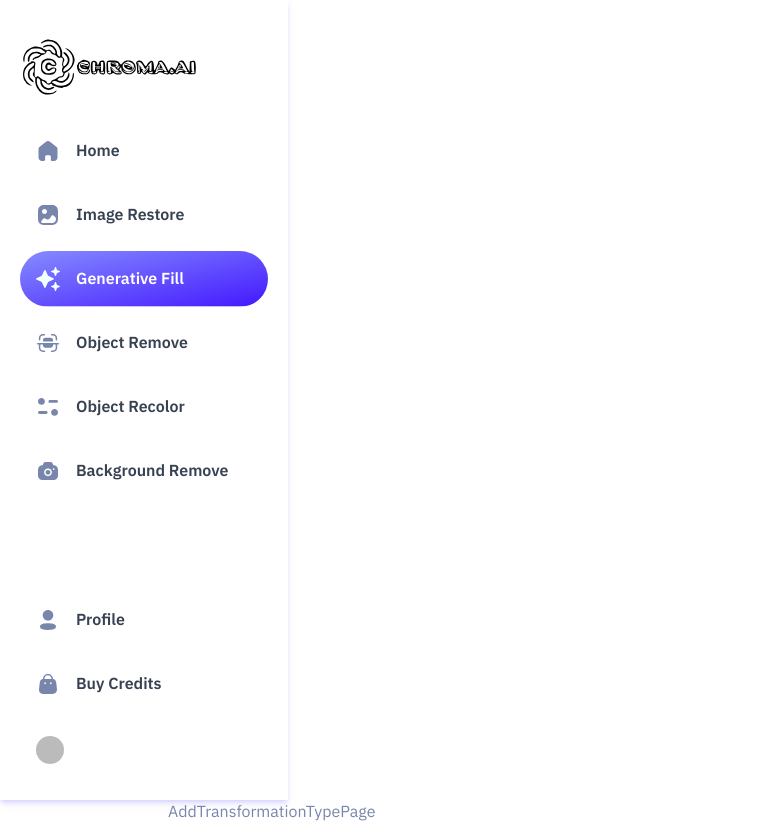
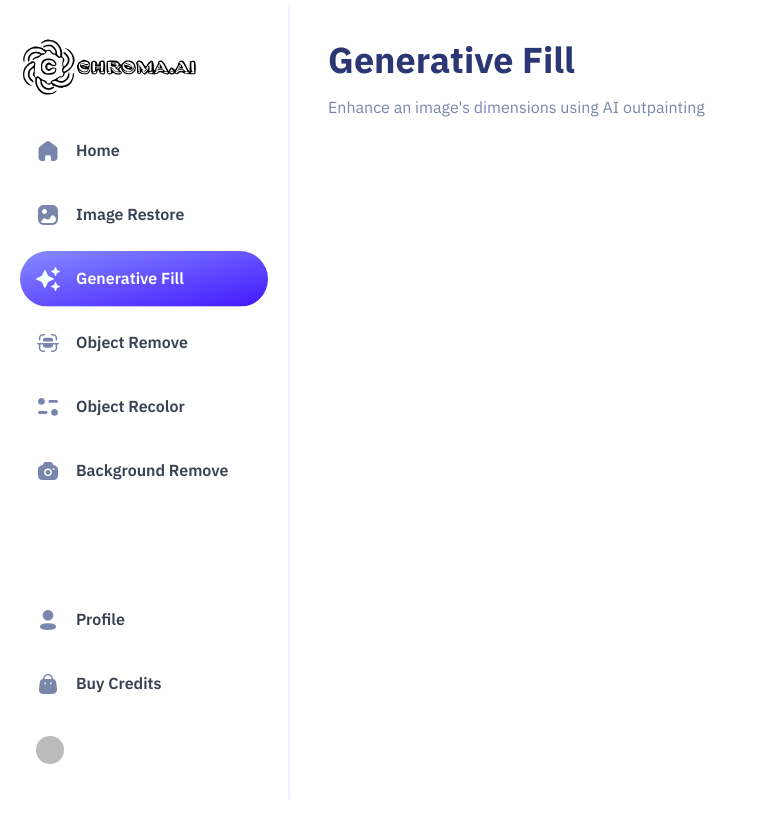
Before and after one commit to Ayush-Vashisht/Chroma.ai, a Next.js app: page /transformations/add/fill in a window 1280 px wide. Shown: the whole page, without its empty margins (0-768 px from the left). After the commit the page ends 800 px from the top, so only its background shows below. Built offline with nearby package versions, Linux system fonts and the light colour scheme; no server answers; sample sign-in values are in the browser's storage; some icons are missing.

Commit message:
Transformations'page Header

```diff
--- a/app/(root)/transformations/add/[type]/page.tsx
+++ b/app/(root)/transformations/add/[type]/page.tsx
@@ -1,8 +1,28 @@
+import { auth } from '@clerk/nextjs';
 import React from 'react'
+import { redirect } from 'next/navigation';
+import { transformationTypes } from '@/constants';
+import { getUserById } from '@/lib/actions/user.actions';
+import Header from '@/components/shared/Header';
 
-const AddTransformationTypePage = () => {
+const AddTransformationTypePage = async ({params:{type}}:SearchParamProps) => {
+  const {userId} = auth();
+  if(!userId)redirect('/sign-in')
+  const transformation= transformationTypes[type];
+  // const user = await getUserById(userId);
+
   return (
-    <div>AddTransformationTypePage</div>
+    <div>
+      <Header title={transformation.title} subTitle={transformation.subTitle}/>
+      {/* <section>
+        <TransformationForm
+          action:"Add"
+          userId={user._id}
+          type={transformation.type as TransformationTypeKey}
+          creditBalance={user.creditBalance}
+        />
+      </section> */}
+    </div>
   )
 }
 
--- a/app/api/webhooks/clerk/route.ts
+++ b/app/api/webhooks/clerk/route.ts
@@ -56,6 +56,7 @@ export async function POST(req: Request) {
   // Get the ID and type
   const { id } = evt.data;
   const eventType = evt.type;
+  console.log(id, eventType);
 
   // CREATE
   if (eventType === "user.created") {
--- a/app/globals.css
+++ b/app/globals.css
@@ -77,6 +77,14 @@
 
 .auth {
   @apply flex-center min-h-screen w-full bg-purple-100
+}
+
+.root {
+  @apply flex min-h-screen w-full flex-col bg-white lg:flex-row;
+}
+
+.root-container {
+  @apply mt-16 flex-1 overflow-auto py-8 lg:mt-0 lg:max-h-screen lg:py-10
 }
 
 /* ========================================== TAILWIND STYLES */
@@ -345,7 +353,7 @@
     @apply h-fit min-h-72 w-full rounded-[10px] border border-dashed bg-purple-100/20 object-cover p-2;
   }
 
-  .tranforming-loader {
+  .transforming-loader {
     @apply flex-center absolute left-[50%] top-[50%] size-full -translate-x-1/2 -translate-y-1/2 flex-col gap-2 rounded-[10px] border bg-dark-700/90;
   }
 
--- /dev/null
+++ b/components/shared/Header.tsx
@@ -0,0 +1,12 @@
+import React from 'react'
+
+const Header = ({title,subTitle}:{title:string,subTitle?:string}) => {
+    return (
+        <>
+          <h2 className="h2-bold text-dark-600">{title}</h2>
+          {subTitle && <p className="p-16-regular mt-4">{subTitle}</p>}
+        </>
+    )
+}
+
+export default Header
--- /dev/null
+++ b/components/shared/TransformationForm.tsx
@@ -0,0 +1,9 @@
+import React from 'react'
+
+const TransformationForm = () => {
+  return (
+    <div>TransformationForm</div>
+  )
+}
+
+export default TransformationForm
--- a/lib/actions/user.actions.ts
+++ b/lib/actions/user.actions.ts
@@ -41,8 +41,8 @@ export async function updateUser(clerkId: string, user: UpdateUserParams) {
 
     const updatedUser = await User.findOneAndUpdate({ clerkId }, user, {
       new: true,
+
     });
-
     if (!updatedUser) throw new Error("User update failed");
 
     return JSON.parse(JSON.stringify(updatedUser));
```
